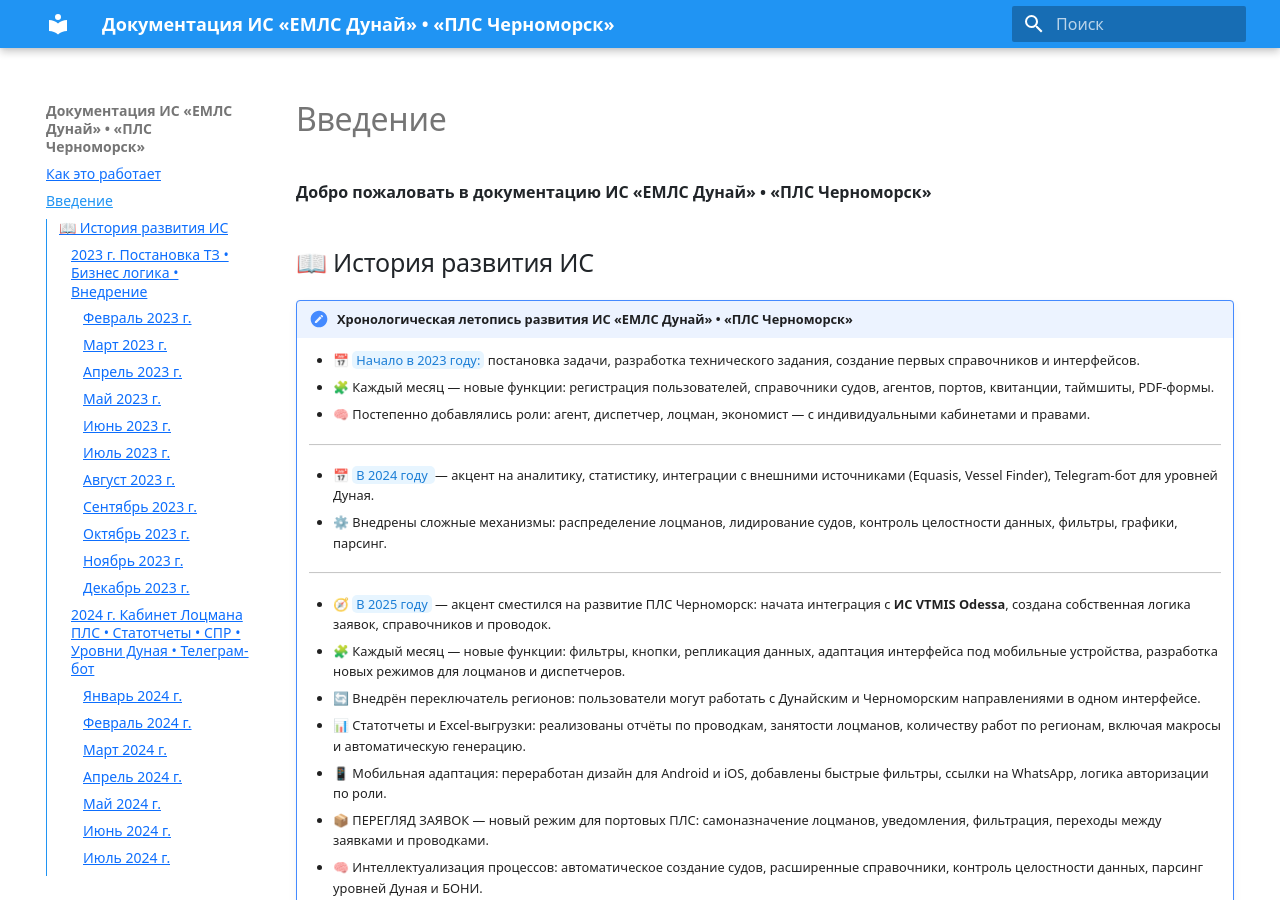
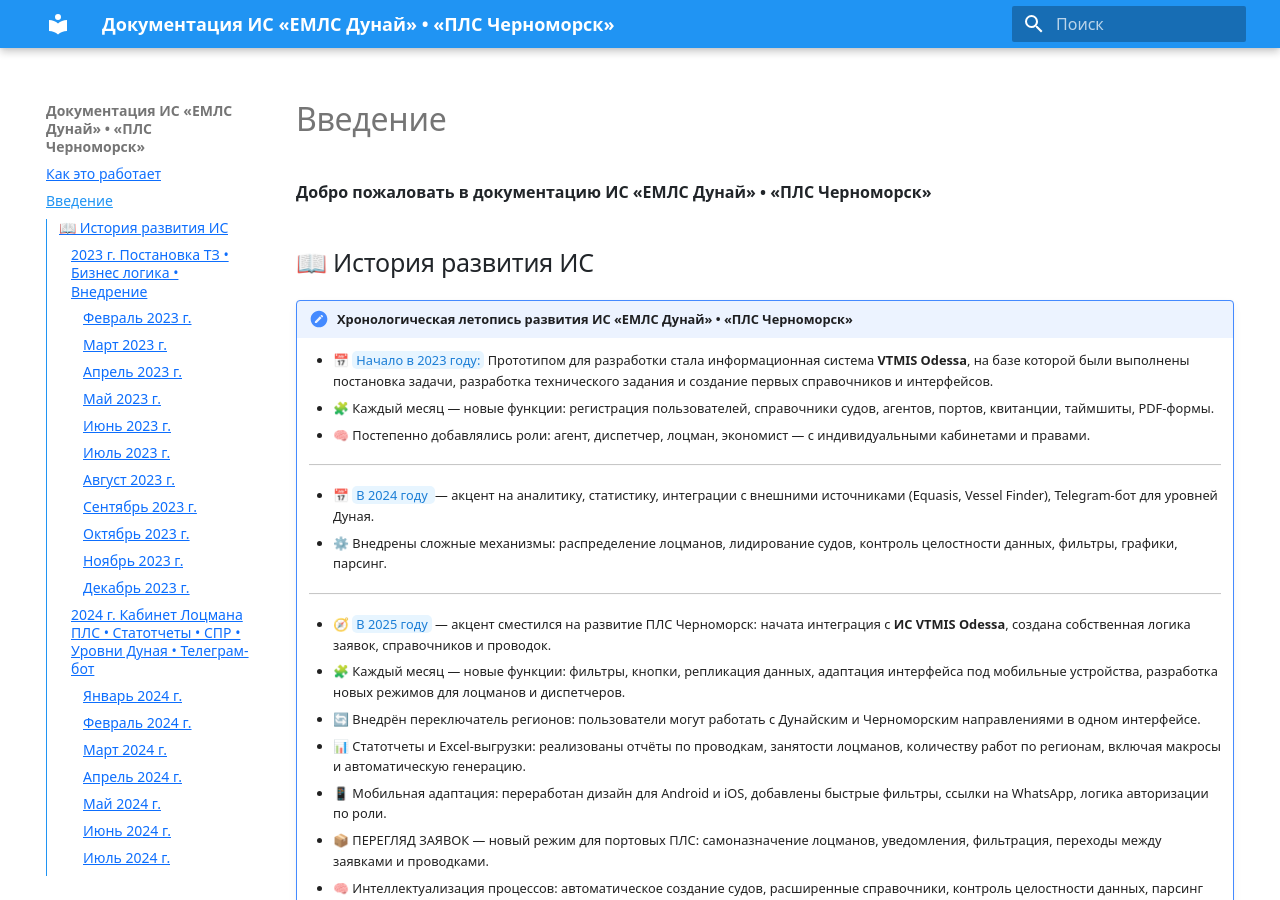
Before and after one commit to vvxsoni/Danube_help, an MkDocs documentation site: the page built from docs/index.md, in a window 1280 px wide and 900 px high. Built offline with MkDocs 1.6.1 and Material for MkDocs 9.7.7, drawn with Linux system fonts in a browser that asks for light colours.

Commit message:
Прототипом для разработки стала информационная система VTMIS Odessa, на базе которой были выполнены постановка задачи, разработка технического задания и создание первых справочников и интерфейсов.

```diff
--- a/docs/index.md
+++ b/docs/index.md
@@ -4,7 +4,7 @@
 
 ## 📖 История развития ИС
 !!! note "Хронологическая летопись развития ИС «ЕМЛС Дунай» • «ПЛС Черноморск»"
-    - 📅 <span class="quick-highlight date">Начало в 2023 году:</span> постановка задачи, разработка технического задания, создание первых справочников и интерфейсов.
+    - 📅 <span class="quick-highlight date">Начало в 2023 году:</span> Прототипом для разработки стала информационная система **VTMIS Odessa**, на базе которой были выполнены постановка задачи, разработка технического задания и создание первых справочников и интерфейсов.
     - 🧩 Каждый месяц — новые функции: регистрация пользователей, справочники судов, агентов, портов, квитанции, таймшиты, PDF-формы.
     - 🧠 Постепенно добавлялись роли: агент, диспетчер, лоцман, экономист — с индивидуальными кабинетами и правами.
     ---
```
